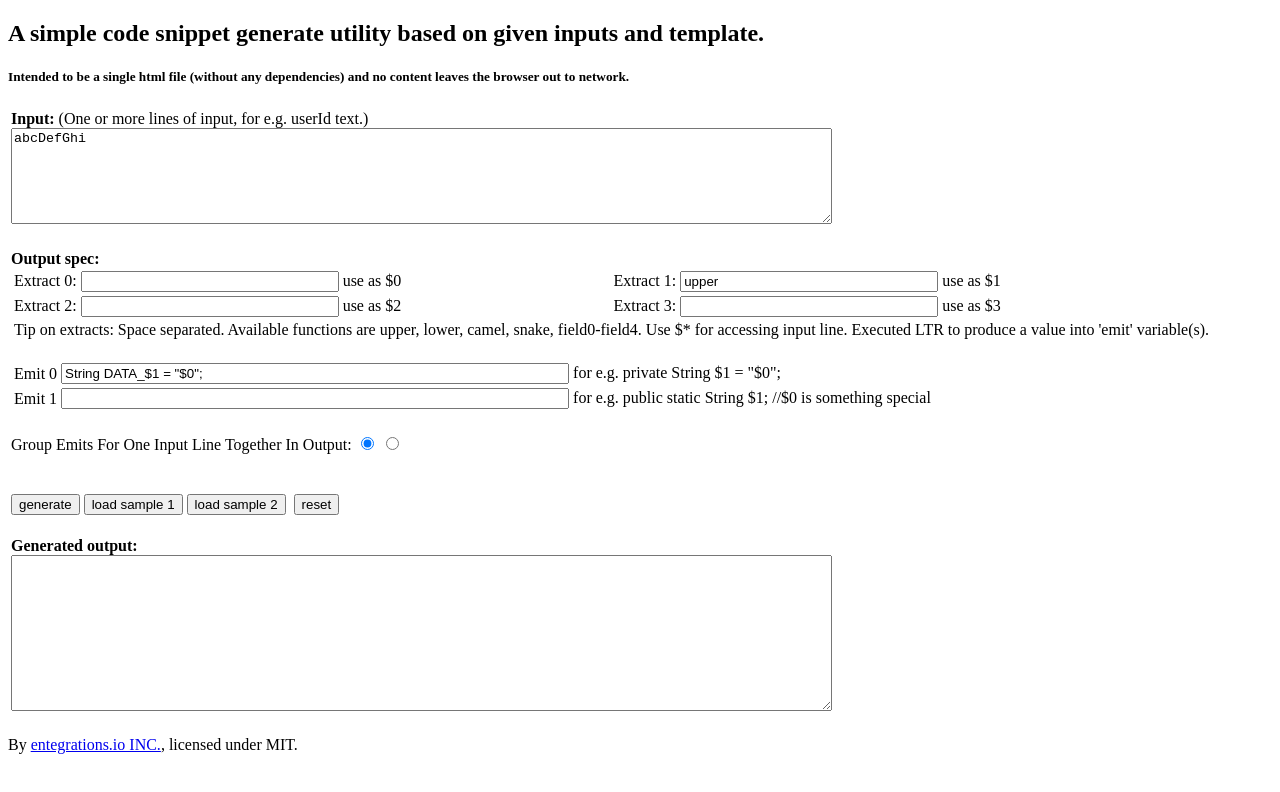
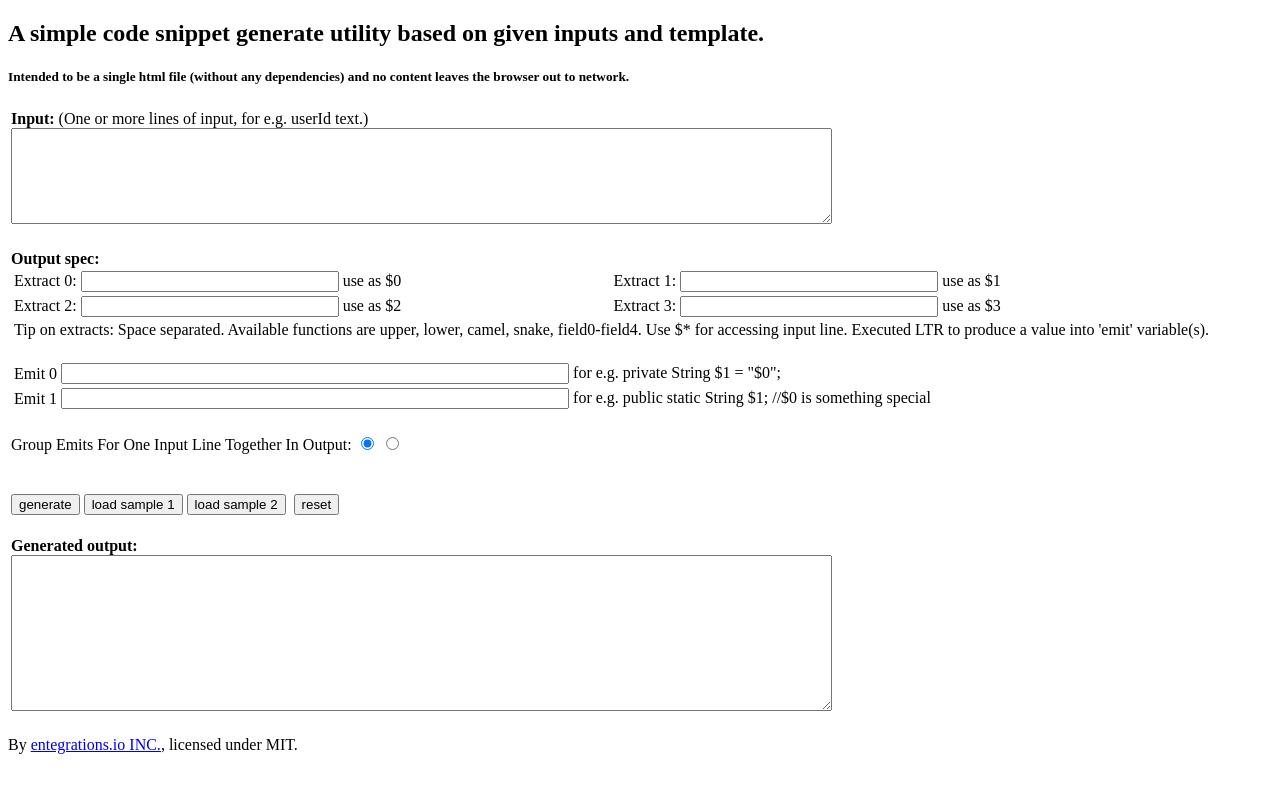
Before and after one commit to entegrations-io/utils, a plain HTML site: page index.html in a window 1280 px wide. Drawn offline with Linux system fonts and the light colour scheme.

Commit message:
Update and rename yet-another-code-template-util.html to index.html

```diff
--- a/yet-another-code-template-util.html
+++ b/index.html
@@ -25,8 +25,7 @@
             id="input"
             rows="6"
             cols="100"
-          >
-abcDefGhi</textarea>
+          ></textarea>
           <br />
           <br />
         </td>
@@ -55,7 +54,7 @@ abcDefGhi</textarea>
                 <input id="extract0" value="" style="width: 250px" /> use as $0
               </td>
               <td>Extract 1:
-                <input id="extract1" value="upper" style="width: 250px" /> use
+                <input id="extract1" value="" style="width: 250px" /> use
                 as $1
               </td>
             </tr>
@@ -81,7 +80,7 @@ abcDefGhi</textarea>
               <td>
                 <input
                   id="emit0"
-                  value='String DATA_$1 = "$0";'
+                  value=''
                   style="width: 500px"
                 />
                 for e.g. private String $1 = "$0";
```
